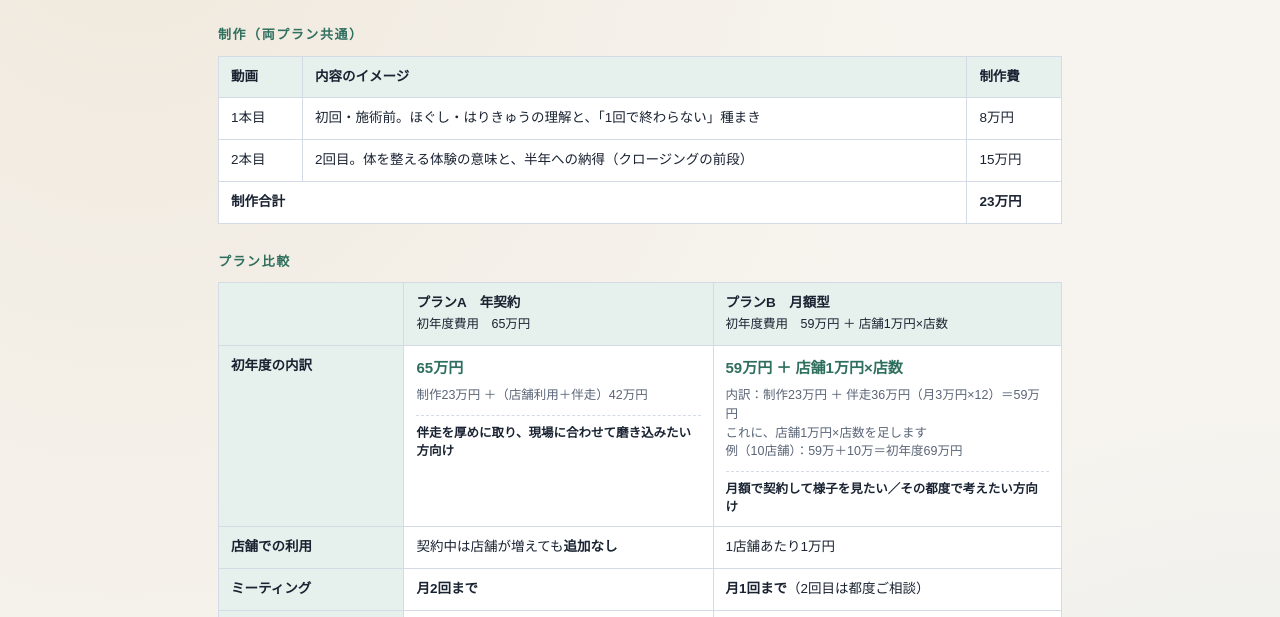
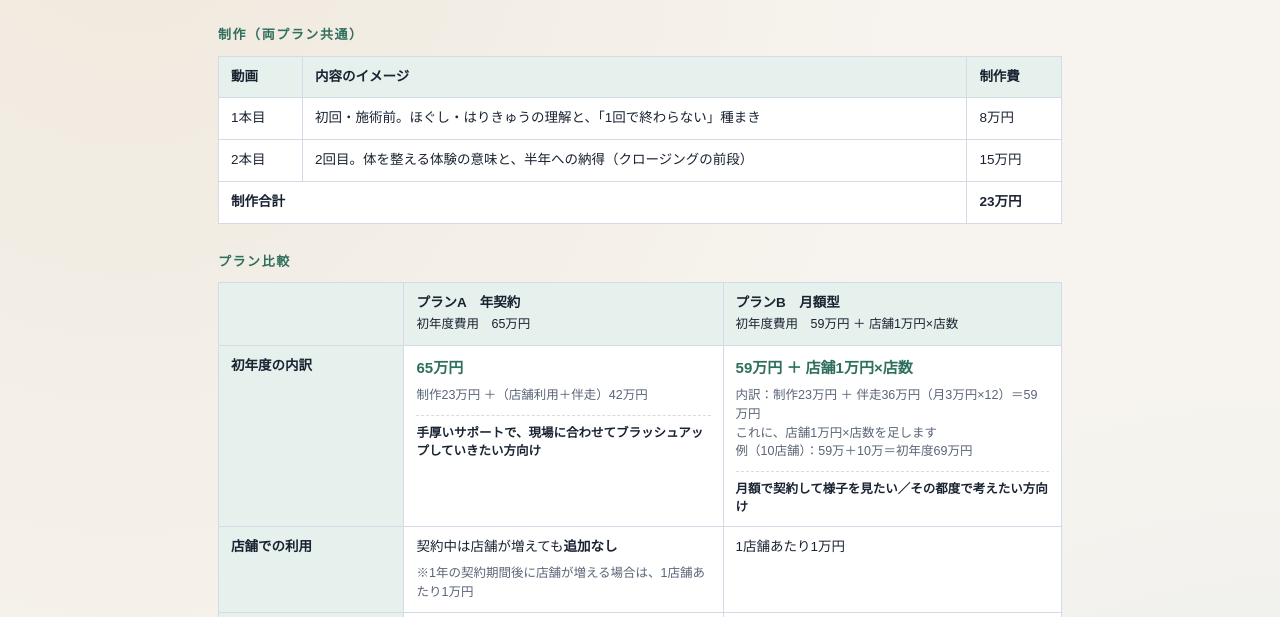
Before and after one commit to k273ogakita/gokigen-hearing-sheet, a plain HTML site: page plan.html in a window 1280 px wide. Shown: the part 183-800 px from the top of the page. Drawn offline with Linux system fonts and the light colour scheme.

Commit message:
Plan A: note store fee after year-1 contract; fit copy 21

```diff
--- a/plan.html
+++ b/plan.html
@@ -197,7 +197,7 @@
           <td>
             <span class="price">65万円</span>
             <span class="sub">制作23万円 ＋（店舗利用＋伴走）42万円</span>
-            <span class="fit">伴走を厚めに取り、現場に合わせて磨き込みたい方向け</span>
+            <span class="fit">手厚いサポートで、現場に合わせてブラッシュアップしていきたい方向け</span>
           </td>
           <td>
             <span class="price">59万円 ＋ 店舗1万円×店数</span>
@@ -207,7 +207,10 @@
         </tr>
         <tr>
           <th>店舗での利用</th>
-          <td>契約中は店舗が増えても<strong>追加なし</strong></td>
+          <td>
+            契約中は店舗が増えても<strong>追加なし</strong>
+            <span class="sub">※1年の契約期間後に店舗が増える場合は、1店舗あたり1万円</span>
+          </td>
           <td>1店舗あたり1万円</td>
         </tr>
         <tr>
```
